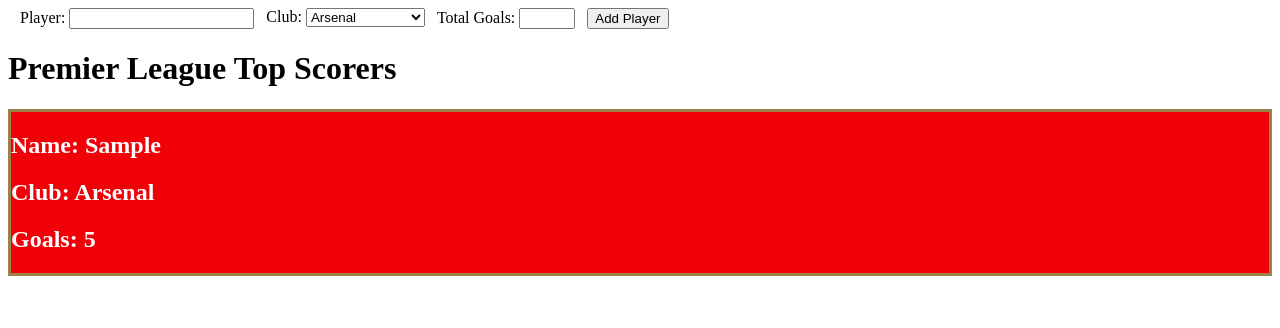
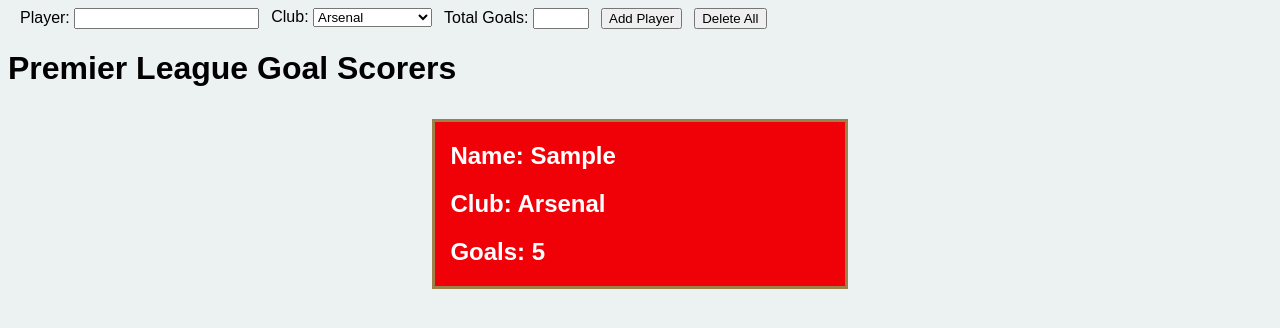
Before and after one commit to cjmcauley/weekend_hw_wk6, a plain HTML site: page index.html in a window 1280 px wide. Both pictures are taken after typing "Sample", "5" into the empty fields and a click on the input "Add Player". Drawn offline with Linux system fonts and the light colour scheme; a web font is replaced by a local one.

Commit message:
delete button added

```diff
--- a/css/main.css
+++ b/css/main.css
@@ -1,30 +1,56 @@
+body{
+  font-family: navigo,sans-serif;
+  font-weight: 500;
+  font-style: normal;
+  background-color: #ecf1f1;
+}
+h1{
+  font-family: navigo,sans-serif;
+  font-weight: 700;
+  font-style: normal;
+}
+div #arsenal, #liverpool, #manchestercity, #tottenham {
+  border-style: solid;
+  padding: 0px 15px;
+  width: 30%;
+  margin-top: 10px;
+}
+.new-item-form{
+  display: flex;
+}
+.wrap{
+  display: flex;
+}
 .form-wrapper{
   display: flex;
 }
-
 .form-item{
   padding-left: 12px;
 }
+#top-scorers{
+  display: flex;
+  flex-wrap: wrap;
+  flex-direction: row;
+  justify-content: space-around;
+}
+
 #liverpool{
   color: #FFFFFF;
   background-color: #C8102E;
   border-color: #F6EB61;
-  border-style: solid;
 }
 #tottenham{
   border-color: #132257;
-  border-style: solid;
+  background-color: #FFFFFF;
   color: #132257;
 }
 #manchestercity{
   color: #FFFFFF;
   background-color: #6CABDD;
   border-color: #1C2C5B;
-  border-style: solid;
 }
 #arsenal{
   color: #FFFFFF;
   background-color: #EF0107;
   border-color: #9C824A;
-  border-style: solid;
 }
--- a/index.html
+++ b/index.html
@@ -3,10 +3,13 @@
 <head>
   <meta charset="utf-8">
   <title>Premier League Top Scorers</title>
+  <link rel="stylesheet" href="https://use.typekit.net/flc2job.css">
   <link rel="stylesheet" type="text/css" media="screen" href="css/main.css" />
   <script src="js/app.js"></script>
 </head>
 <body>
+  <div class="wrap">
+
     <form id="new-item-form">
       <div class="form-wrapper">
 
@@ -33,10 +36,12 @@
           <input type="submit" value="Add Player"/>
         </div>
       </div>
-
-
   </form>
-  <h1>Premier League Top Scorers</h1>
+  <div class="form-item">
+    <button id="delete-all">Delete All</button>
+  </div>
+</div>
+  <h1>Premier League Goal Scorers</h1>
   <div id="top-scorers"></div>
 </body>
 </html>
--- a/js/app.js
+++ b/js/app.js
@@ -26,12 +26,17 @@
     goals.classList.add(`${playerTeam.replace(/\s+/g, '').toLowerCase()}`);
     playerDetails.appendChild(goals);
 
-    topScorers = document.querySelector('#top-scorers');
+    const topScorers = document.querySelector('#top-scorers');
     topScorers.appendChild(playerDetails);
 
     form.reset();
 
   });
 
+  const deleteAll = document.querySelector('#delete-all');
+  deleteAll.addEventListener('click',(event) => {
+    const topScorersRemove = document.querySelector('#top-scorers');
+    topScorersRemove.innerHTML = '';
+  });
 
 });
```
Lines whose indentation alone changed are shown as unchanged.
